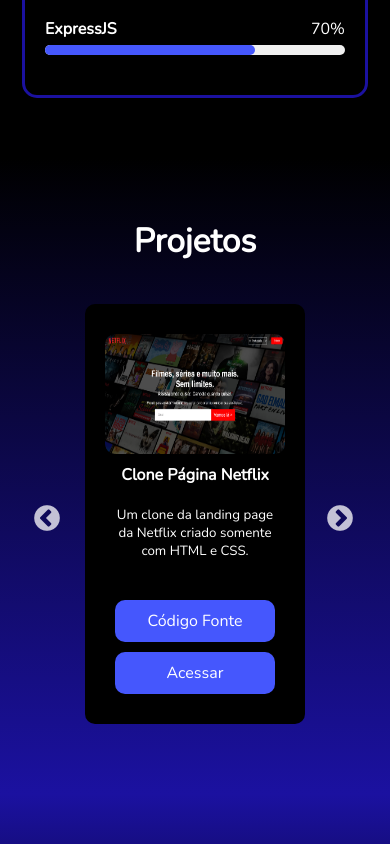
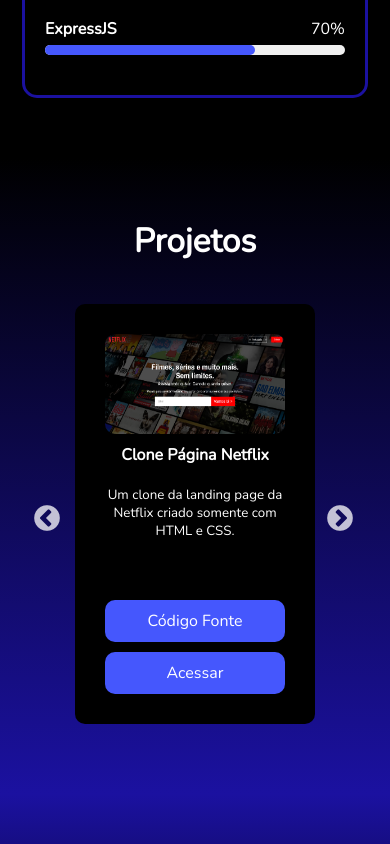
Before and after one commit to thiagodevcodes/portifolio-thiago, a Next.js app: page / in a window 390 px wide. Shown: the part 2638-3482 px from the top of the page. Built offline with nearby package versions, Linux system fonts and the light colour scheme.

Commit message:
fix: redimensionar imagem projetos

```diff
--- a/src/components/CardTech/CardTech.module.css
+++ b/src/components/CardTech/CardTech.module.css
@@ -52,7 +52,7 @@
 @media only screen and (max-width: 500px) {
     .container {
         height: 420px;
-        width: 220px;
+        width: 240px;
     }
 
     .container div h2 {
@@ -68,5 +68,6 @@
 
     .container img {
         width: 180px;
+        height: 100px;
     }
 }
```
